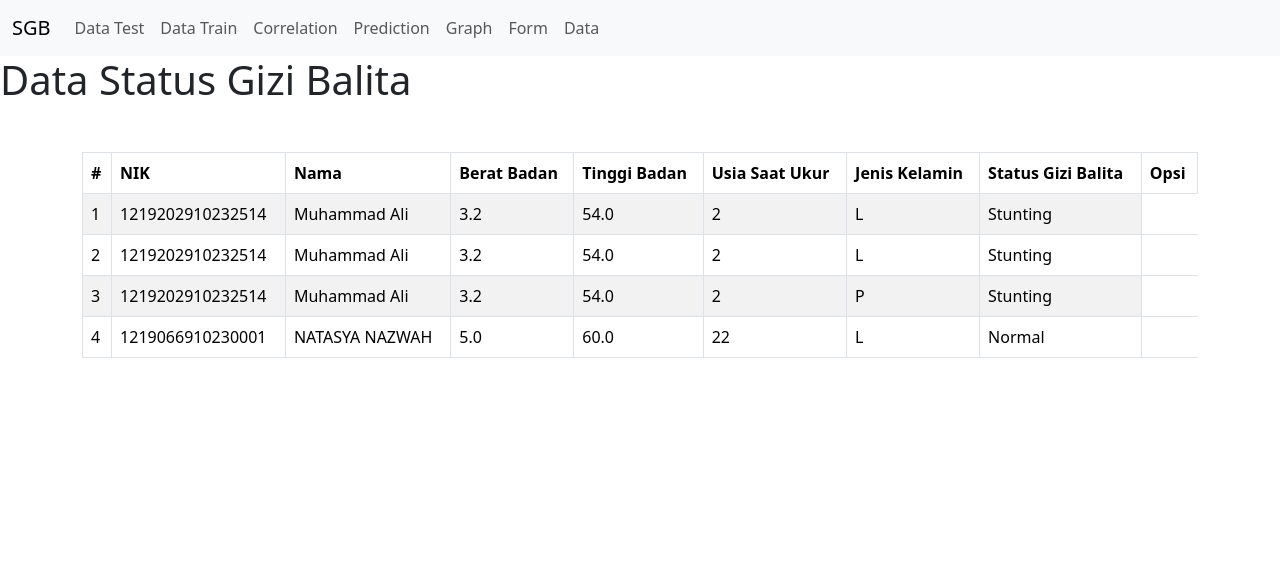
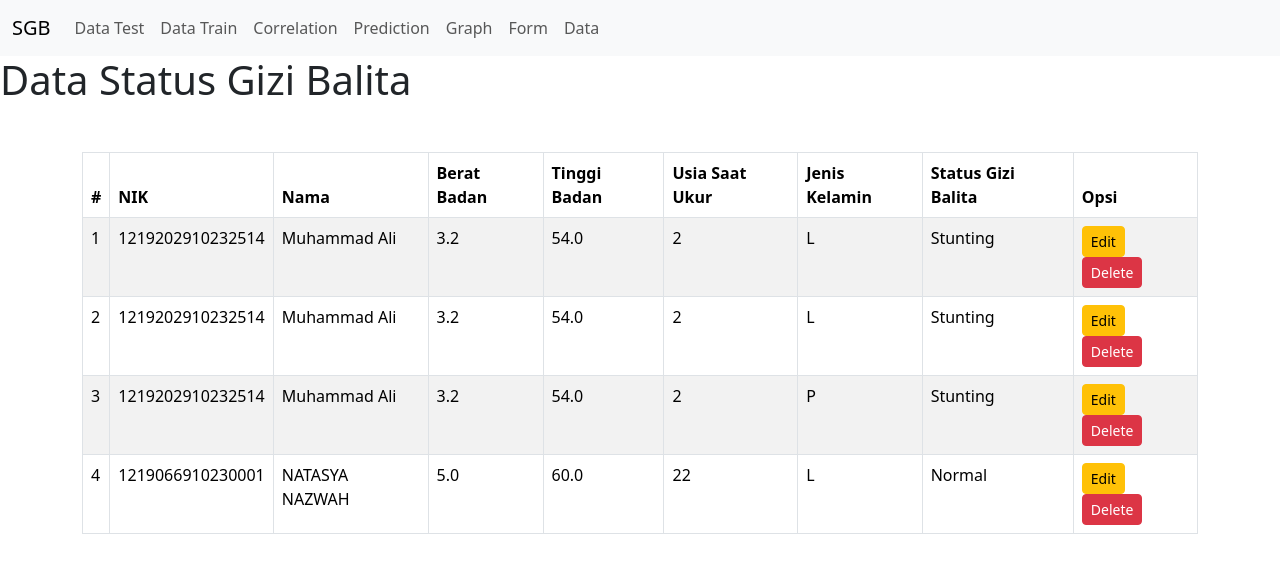
Before and after one commit to yudamualim/infant_nutrition_status, a Django app: page /index/person/ in a window 1280 px wide. Shown: the top 573 px of the page. Run offline with Django 5.2, Linux system fonts and the light colour scheme; data comes from the database, SQL or seed files in the repository; both versions use the stored data as it was after the commit; some libraries are stand-ins or nearby versions.

Commit message:
feat: crud feature

```diff
--- a/napp/templates/index_person.html
+++ b/napp/templates/index_person.html
@@ -24,7 +24,7 @@
             <tbody>
               {% for person in people %}
               <tr>
-                  <td>{{ forloop.counter }}</td> <!-- forloop.counter automatically provides the row number -->
+                  <td>{{ forloop.counter }}</td>
                   <td>{{ person.NIK }}</td>
                   <td>{{ person.Nama }}</td>
                   <td>{{ person.Berat_Badan }}</td>
@@ -32,6 +32,13 @@
                   <td>{{ person.Usia_Saat_UKur }}</td>
                   <td>{{ person.Jenis_Kelamin }}</td>
                   <td>{{ person.Status_Gizi_Balita }}</td>
+                  <td>
+                      <a href="{% url 'edit_person' person.id %}" class="btn btn-warning btn-sm">Edit</a>
+                      <form action="{% url 'delete_person' person.id %}" method="post" style="display:inline;">
+                          {% csrf_token %}
+                          <button type="submit" class="btn btn-danger btn-sm" onclick="return confirm('Are you sure you want to delete this person?');">Delete</button>
+                      </form>
+                  </td>
               </tr>
               {% endfor %}
             </tbody>
--- a/napp/views.py
+++ b/napp/views.py
@@ -5,7 +5,7 @@ import numpy as np
 from sklearn.metrics import accuracy_score, confusion_matrix, classification_report
 from .models import Person
 
-from django.shortcuts import render
+from django.shortcuts import get_object_or_404, redirect, render
 from django.contrib.staticfiles import finders
 from .forms import PersonForm  # Use relative import for forms
 from django.shortcuts import redirect
@@ -171,3 +171,21 @@ def success_view(request):
 def index_person(request):
     people = Person.objects.all()
     return render(request, 'index_person.html', {'people': people})
+
+def edit_person(request, person_id):
+    person = get_object_or_404(Person, id=person_id)
+
+    if request.method == 'POST':
+        form = PersonForm(request.POST, instance=person)
+        if form.is_valid():
+            form.save()
+            return redirect('index_person')  # Redirect to index_person after saving
+    else:
+        form = PersonForm(instance=person)
+
+    return render(request, 'edit_person.html', {'form': form, 'person': person})
+
+def delete_person(request, person_id):
+    person = get_object_or_404(Person, id=person_id)
+    person.delete()
+    return redirect('index_person')  # Redirect to index_person after deletion
--- a/nutrition_app/urls.py
+++ b/nutrition_app/urls.py
@@ -29,5 +29,7 @@ urlpatterns = [
     path('graph', views.graph),
     path('person-form', person_form, name='person_form'),
     path('success/', views.success_view, name='success'),
-    path('index/person/', views.index_person),
+    path('index/person/', views.index_person, name='index_person'),  # Add a name to this path
+    path('edit-person/<int:person_id>/', views.edit_person, name='edit_person'),
+    path('delete-person/<int:person_id>/', views.delete_person, name='delete_person'),
 ]
```
Also changed, not shown: napp/templates/edit_person.html (added, +15 -0 lines), db.sqlite3.
